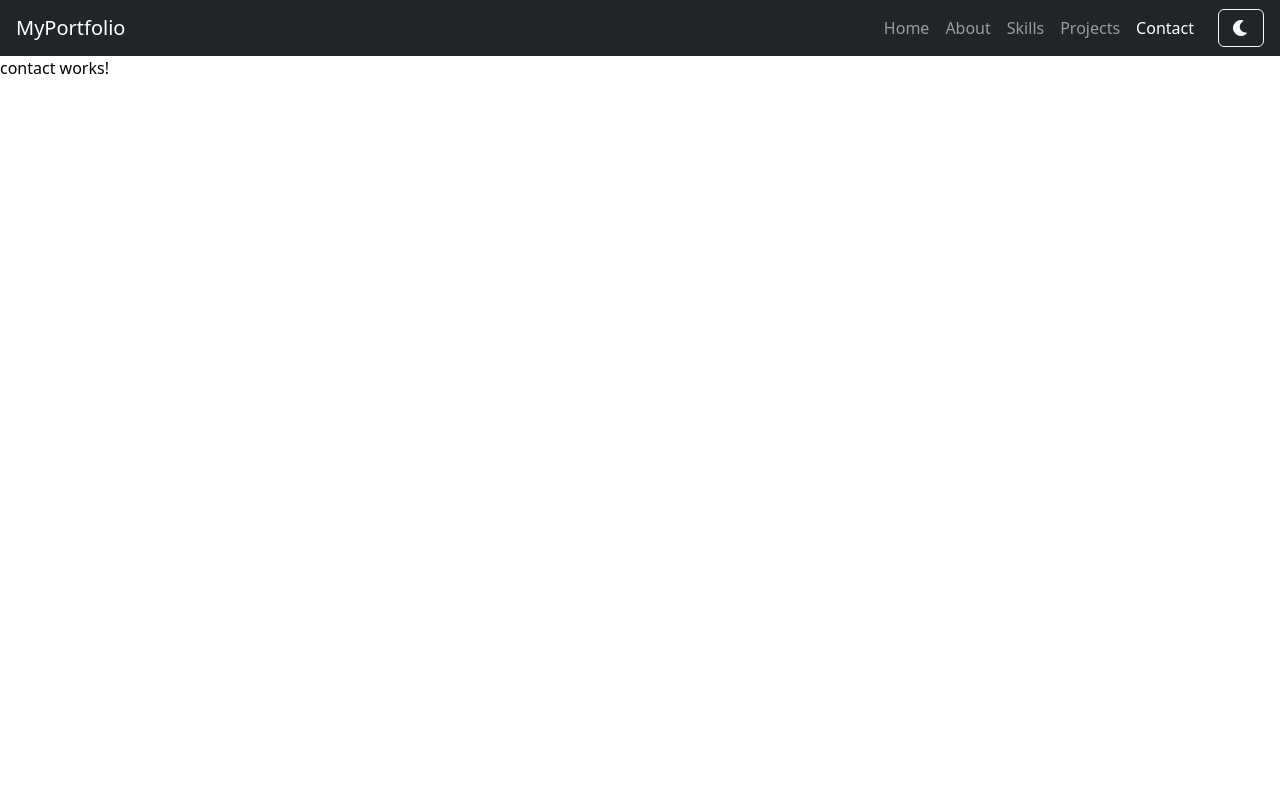
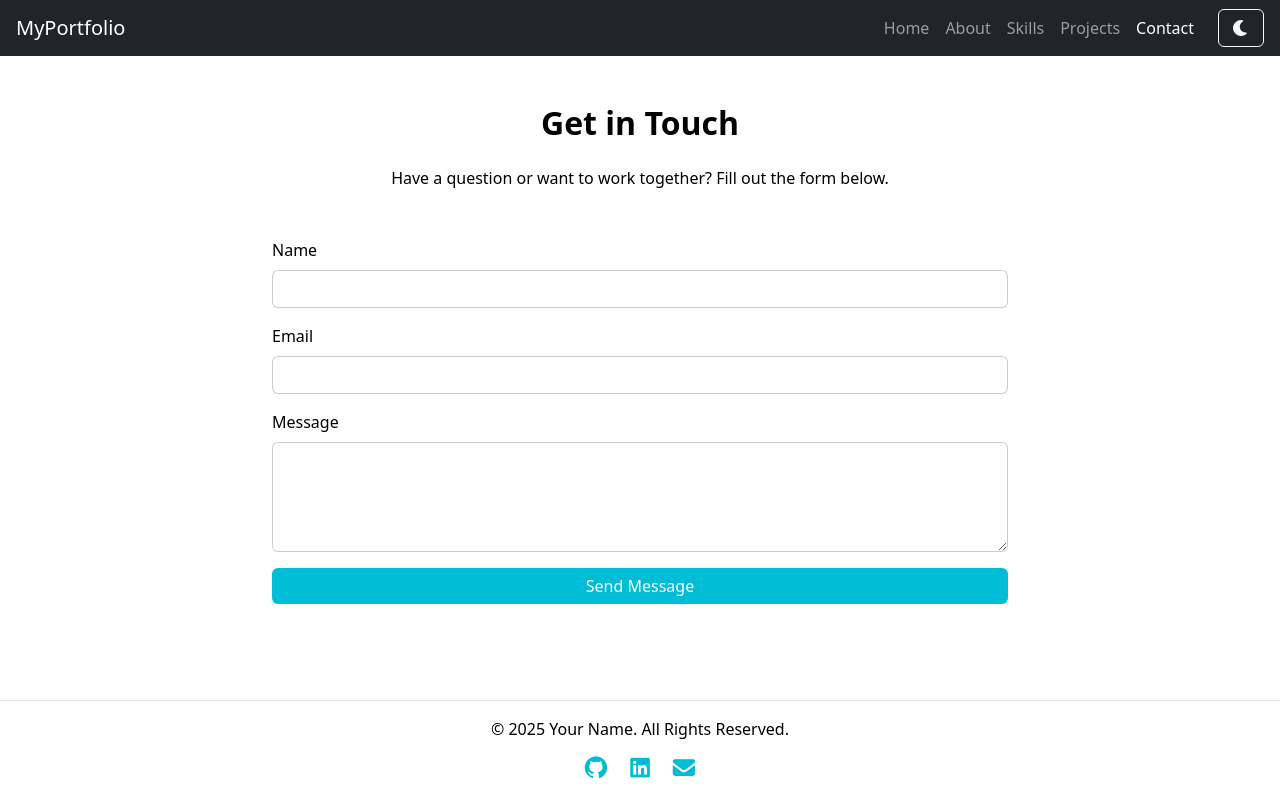
Before and after one commit to ItsAmaan09/my-portfolio, an Angular app in the folder portfolio/: page /contact in a window 1280 px wide. Built offline with nearby package versions, Linux system fonts and the light colour scheme.

Commit message:
update bug fixes

```diff
--- a/portfolio/src/app/app.component.html
+++ b/portfolio/src/app/app.component.html
@@ -1,2 +1,3 @@
 <app-navbar></app-navbar>
 <router-outlet></router-outlet>
+<app-footer></app-footer>
--- a/portfolio/src/app/app.component.ts
+++ b/portfolio/src/app/app.component.ts
@@ -1,10 +1,11 @@
 import { Component } from '@angular/core';
 import { RouterOutlet } from '@angular/router';
 import { NavbarComponent } from './core/components/navbar/navbar.component';
+import { FooterComponent } from './core/components/footer/footer.component';
 
 @Component({
   selector: 'app-root',
-  imports: [RouterOutlet, NavbarComponent],
+  imports: [RouterOutlet, NavbarComponent,FooterComponent],
   templateUrl: './app.component.html',
   styleUrl: './app.component.scss'
 })
--- a/portfolio/src/app/core/components/footer/footer.component.html
+++ b/portfolio/src/app/core/components/footer/footer.component.html
@@ -1 +1,10 @@
-<p>footer works!</p>
+<footer class="footer py-3 mt-5" [attr.data-theme]="theme">
+  <div class="container text-center">
+    <p>© {{ year }} Your Name. All Rights Reserved.</p>
+    <div class="social-links mt-2">
+      <a href="https://github.com/yourname" target="_blank"><i class="fa-brands fa-github me-3"></i></a>
+      <a href="https://linkedin.com/in/yourname" target="_blank"><i class="fa-brands fa-linkedin me-3"></i></a>
+      <a href="mailto:youremail@example.com"><i class="fa-solid fa-envelope"></i></a>
+    </div>
+  </div>
+</footer>
--- a/portfolio/src/app/core/components/footer/footer.component.scss
+++ b/portfolio/src/app/core/components/footer/footer.component.scss
@@ -0,0 +1,24 @@
+.footer {
+  background-color: var(--bg-color);
+  color: var(--text-color);
+  border-top: 1px solid rgba(0, 0, 0, 0.1);
+
+  a {
+    color: #00bcd4;
+    text-decoration: none;
+    &:hover {
+      text-decoration: underline;
+    }
+  }
+}
+
+.social-links i {
+  font-size: 1.4rem;
+  transition: color 0.3s, transform 0.3s;
+  cursor: pointer;
+
+  &:hover {
+    color: #00bcd4;
+    transform: translateY(-3px);
+  }
+}
--- a/portfolio/src/app/core/components/footer/footer.component.ts
+++ b/portfolio/src/app/core/components/footer/footer.component.ts
@@ -1,4 +1,5 @@
 import { Component } from '@angular/core';
+import { ThemeService } from '../../services/theme.service';
 
 @Component({
   selector: 'app-footer',
@@ -7,5 +8,9 @@ import { Component } from '@angular/core';
   styleUrl: './footer.component.scss'
 })
 export class FooterComponent {
-
+ theme = 'light';
+  year = new Date().getFullYear();
+  constructor(private themeService: ThemeService) {
+    this.themeService.theme$.subscribe(t => (this.theme = t));
+  }
 }
--- a/portfolio/src/app/pages/contact/contact.component.html
+++ b/portfolio/src/app/pages/contact/contact.component.html
@@ -1 +1,29 @@
-<p>contact works!</p>
+<section class="contact py-5" [attr.data-theme]="theme">
+  <div class="container">
+    <h2 class="text-center mb-4">Get in Touch</h2>
+    <p class="text-center mb-5">Have a question or want to work together? Fill out the form below.</p>
+
+    <div class="row justify-content-center">
+      <div class="col-md-8">
+        <form (ngSubmit)="onSubmit()" #contactForm="ngForm">
+          <div class="mb-3">
+            <label class="form-label">Name</label>
+            <input type="text" class="form-control" name="name" [(ngModel)]="contactData.name" required>
+          </div>
+
+          <div class="mb-3">
+            <label class="form-label">Email</label>
+            <input type="email" class="form-control" name="email" [(ngModel)]="contactData.email" required>
+          </div>
+
+          <div class="mb-3">
+            <label class="form-label">Message</label>
+            <textarea rows="4" class="form-control" name="message" [(ngModel)]="contactData.message" required></textarea>
+          </div>
+
+          <button type="submit" class="btn btn-primary w-100">Send Message</button>
+        </form>
+      </div>
+    </div>
+  </div>
+</section>
--- a/portfolio/src/app/pages/contact/contact.component.scss
+++ b/portfolio/src/app/pages/contact/contact.component.scss
@@ -0,0 +1,29 @@
+.contact {
+  background-color: var(--bg-color);
+  color: var(--text-color);
+  transition: background-color 0.3s, color 0.3s;
+
+  h2 {
+    font-weight: 700;
+  }
+
+  .form-control {
+    background-color: var(--bg-color);
+    color: var(--text-color);
+    border: 1px solid rgba(0, 0, 0, 0.2);
+    transition: background-color 0.3s, color 0.3s, border 0.3s;
+
+    &:focus {
+      border-color: #00bcd4;
+      box-shadow: 0 0 5px rgba(0, 188, 212, 0.5);
+    }
+  }
+
+  .btn-primary {
+    background-color: #00bcd4;
+    border: none;
+    &:hover {
+      background-color: #0097a7;
+    }
+  }
+}
--- a/portfolio/src/app/pages/contact/contact.component.ts
+++ b/portfolio/src/app/pages/contact/contact.component.ts
@@ -1,11 +1,36 @@
 import { Component } from '@angular/core';
+import { ThemeService } from '../../core/services/theme.service';
+import { FormsModule, ReactiveFormsModule } from '@angular/forms';
 
 @Component({
   selector: 'app-contact',
-  imports: [],
+  imports: [FormsModule,ReactiveFormsModule],
   templateUrl: './contact.component.html',
-  styleUrl: './contact.component.scss'
+  styleUrl: './contact.component.scss',
 })
 export class ContactComponent {
+  theme = 'light';
 
+  contactData = {
+    name: '',
+    email: '',
+    message: '',
+  };
+
+  constructor(private themeService: ThemeService) {
+    this.themeService.theme$.subscribe((t) => (this.theme = t));
+  }
+
+  onSubmit() {
+    if (
+      this.contactData.name &&
+      this.contactData.email &&
+      this.contactData.message
+    ) {
+      alert(`Thank you, ${this.contactData.name}! Your message has been sent.`);
+      this.contactData = { name: '', email: '', message: '' };
+    } else {
+      alert('Please fill all fields.');
+    }
+  }
 }
--- a/portfolio/src/styles.scss
+++ b/portfolio/src/styles.scss
@@ -20,3 +20,8 @@ body, .container, .hero, .card {
   background-color: var(--bg-color) !important;
   color: var(--text-color) !important;
 }
+
+[data-theme='dark'] .form-control {
+  background-color: #1e1e1e !important;
+  color: #fff !important;
+}
```
